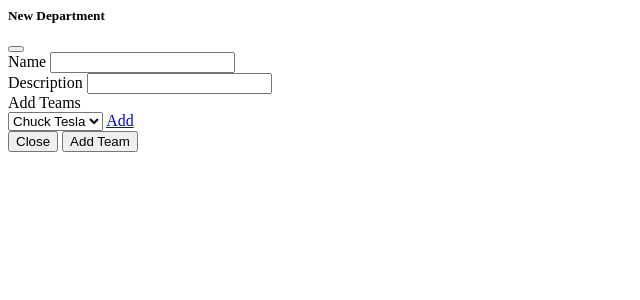
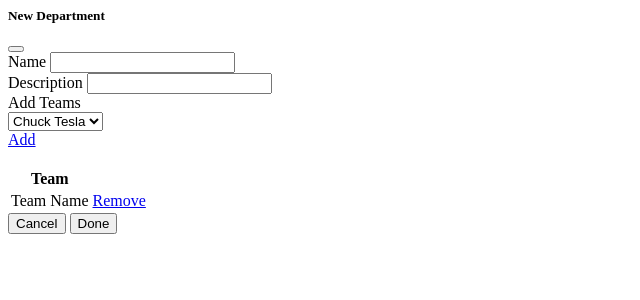
Before and after one commit to BrandonQuinn/requestmanager, a Flask app: template app/templates/organisation_templates/new_department_modal_t.html in a window 1280 px wide. Shown: the top 300 px of the page, without its empty margins (0-640 px from the left). Run offline with Flask 3, Linux system fonts and the light colour scheme; the template is opened without the code that fills it, so the values that code supplies are empty.

Commit message:
Slowly getting the organisation page together

```diff
--- a/app/templates/organisation_templates/new_department_modal_t.html
+++ b/app/templates/organisation_templates/new_department_modal_t.html
@@ -20,19 +20,47 @@
 				</div>
 
 				<label class="form-label">Add Teams</label>
-				<div class="row inline">
-					<select type="text" class="form-select tomselected ts-hidden-accessible" id="select-users" value=""
-						tabindex="-1">
-						<option value="1">Chuck Tesla</option>
-						<option value="2">Paweł Kuna</option>
-						<option value="3">Nikola Tesla</option>
-					</select>
-					<a href="#" class="btn btn-primary btn-2">Add</a>
+
+				<div class="row align-items-end">
+					<div class="col-10">
+						<select type="text" class="form-select tomselected ts-hidden-accessible" id="select-users"
+							value="" tabindex="-1">
+							<option value="1">Chuck Tesla</option>
+							<option value="2">Paweł Kuna</option>
+							<option value="3">Nikola Tesla</option>
+						</select>
+					</div>
+					<div class="col-2">
+						<a href="#" class="btn btn-primary btn-2">Add</a>
+					</div>
 				</div>
+				</br>
+				<div class="card">
+					<div class="table-responsive">
+						<table class="table table-vcenter card-table table-striped">
+							<thead>
+								<tr>
+									<th>Team</th>
+									<th class="w-1"></th>
+								</tr>
+							</thead>
+							<tbody>
+								<tr>
+									<td class="text-secondary">Team Name</td>
+									<td>
+										<a href="#">Remove</a>
+									</td>
+								</tr>
+							</tbody>
+						</table>
+					</div>
+				</div>
+
+
 			</div>
 			<div class="modal-footer">
-				<button type="button" class="btn me-auto" data-bs-dismiss="modal">Close</button>
-				<button type="button" class="btn btn-primary" data-bs-dismiss="modal">Add Team</button>
+				<button type="button" class="btn me-auto" data-bs-dismiss="modal">Cancel</button>
+				<button type="button" class="btn btn-primary" data-bs-dismiss="modal">Done</button>
 			</div>
 		</div>
 	</div>
```
